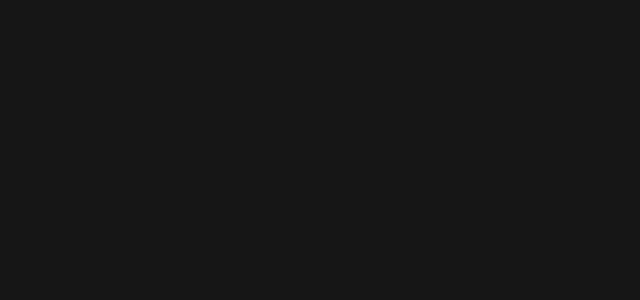
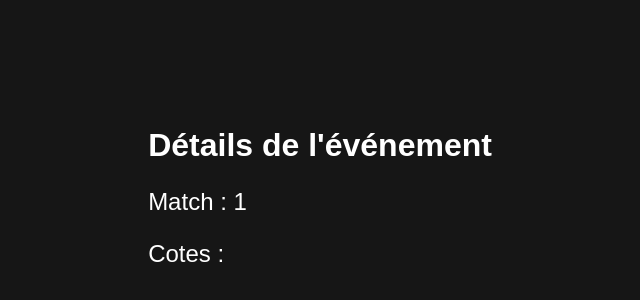
Before and after one commit to Tilio44/MMA, a React (Create React App) app in the folder client/: page /events/1/1 in a window 1280 px wide. Before the commit this address had no page. Shown: the part 204-504 px from the top of the page, without its empty margins (320-960 px from the left). Built offline with nearby package versions, Linux system fonts and the light colour scheme.

Commit message:
Ajout de la page pour parier

```diff
--- a/client/src/App.js
+++ b/client/src/App.js
@@ -4,6 +4,7 @@
 import HomePage from "./home.jsx";
 import Register from "./register.jsx";
 import EventList from "./mma_event.jsx";
+import MatchDetails from "./mma_matchs.jsx";
 
 function App() {
   return (
@@ -12,6 +13,7 @@
         <Route path="/register" element={<Register />} />
         <Route path="/login" element={<LoginPage />} />
         <Route path="/events" element={<EventList />} />
+        <Route path="/events/:eventName/:odds" element={<MatchDetails />} />
         <Route path="/" element={<HomePage />} />
       </Routes>
     </Router>
--- a/client/src/mma_event.jsx
+++ b/client/src/mma_event.jsx
@@ -1,4 +1,5 @@
 import React from 'react';
+import { Link } from 'react-router-dom';
 
 const EventList = () => {
     const data = {
@@ -283,8 +284,8 @@
               </thead>
               <tbody>
                   {data.events.map(event => (
-                      <tr key={event.id}>
-                          <td>{event.name}</td>
+                      <tr key={event.name}>
+                          <td><Link to={`/events/${encodeURIComponent(event.name)}/${encodeURIComponent(JSON.stringify(event.odds))}`}>{event.name}</Link></td>
                           <td>{new Date(event.start_datetime).toLocaleString()}</td>
                           <td>{Object.entries(event.odds).map(([fighter, odds]) => `${fighter}: ${odds}`).join(', ')}</td>
                       </tr>
--- /dev/null
+++ b/client/src/mma_matchs.jsx
@@ -0,0 +1,30 @@
+import React from "react";
+import { useParams } from "react-router-dom";
+
+const MatchDetails = () => {
+    const { eventName, odds } = useParams();
+    const oddsObject = JSON.parse(decodeURIComponent(odds));
+
+    const handleBet = (fighter, odd) => {
+        // Mettez ici la logique de mise de paris
+        alert(`Vous avez misé sur ${fighter} avec une cote de ${odd}`);
+    };
+
+    return (
+        <div>
+            <h2 style={{ fontSize: "2.0rem" }}>Détails de l'événement</h2>
+            <p style={{ fontSize: "1.5rem" }}>Match : {eventName}</p>
+            <p style={{ fontSize: "1.5rem" }}>Cotes :</p>
+            <ul>
+                {Object.entries(oddsObject).map(([fighter, odd]) => (
+                    <li key={fighter} style={{ fontSize: "1.5rem" }}>
+                        {fighter} - Cote:
+                        <button onClick={() => handleBet(fighter, odd)} style={{ fontSize: "1.2rem", marginLeft: "0.8rem" }}>{odd}</button>
+                    </li>
+                ))}
+            </ul>
+        </div>
+    );
+};
+
+export default MatchDetails;
```
